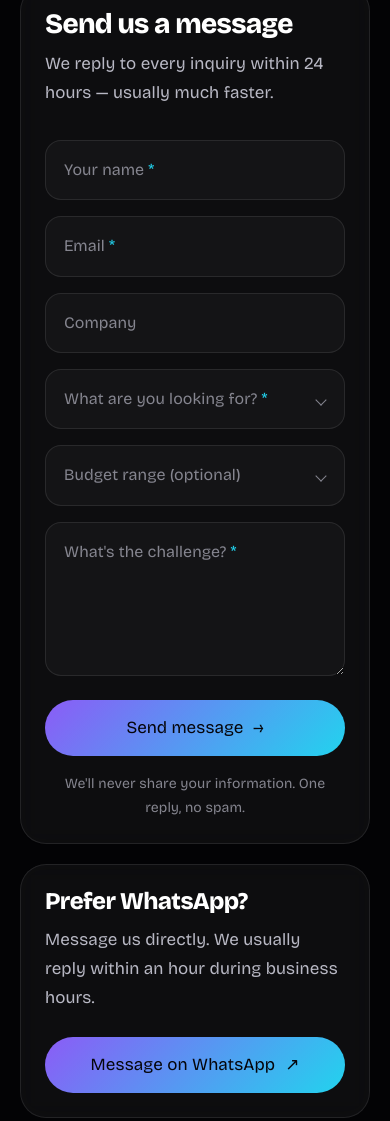
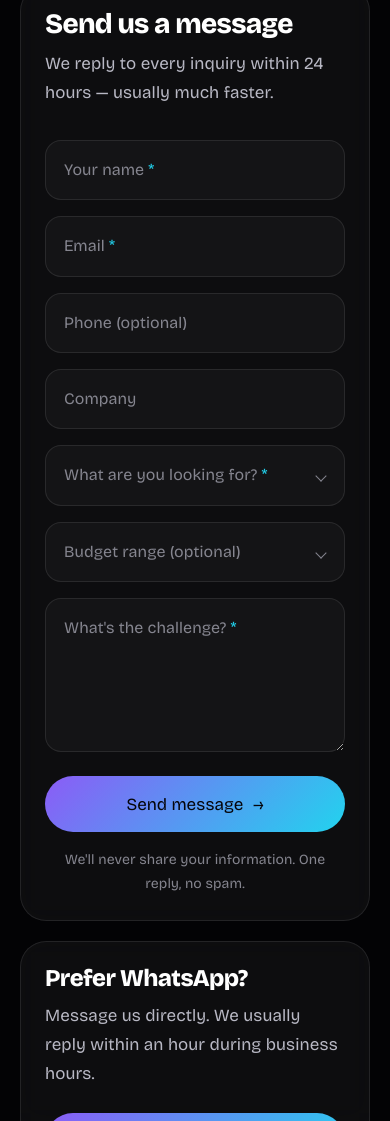
Before and after one commit to Safiandev/devzink-website, a plain HTML site: page contact.html in a window 390 px wide. Shown: the part 2089-3210 px from the top of the page. Drawn offline with Linux system fonts and the light colour scheme; a script that the page names is missing.

Commit message:
Contact form: add optional Phone field + include phone in n8n lead webhook payload

```diff
--- a/contact.html
+++ b/contact.html
@@ -650,6 +650,10 @@ document.addEventListener("DOMContentLoaded",function(){
               <p class="x-err" id="e-email" aria-live="polite"><span></span></p>
             </div>
             <div class="x-f x-f--full">
+              <input id="f-phone" name="phone" type="tel" autocomplete="tel" placeholder=" " />
+              <label for="f-phone">Phone <small>(optional)</small></label>
+            </div>
+            <div class="x-f x-f--full">
               <input id="f-company" name="company" type="text" autocomplete="organization" placeholder=" " />
               <label for="f-company">Company</label>
             </div>
@@ -880,6 +884,7 @@ document.querySelector("#contact-form").addEventListener("submit", function(e) {
   const data = {
     name: document.querySelector('[name="name"]').value,
     email: document.querySelector('[name="email"]').value,
+    phone: document.querySelector('[name="phone"]')?.value || "",
     company: document.querySelector('[name="company"]')?.value || "",
     service_interest: document.querySelector('[name="service"]')?.value || "",
     budget_range: document.querySelector('[name="budget"]')?.value || "",
```
